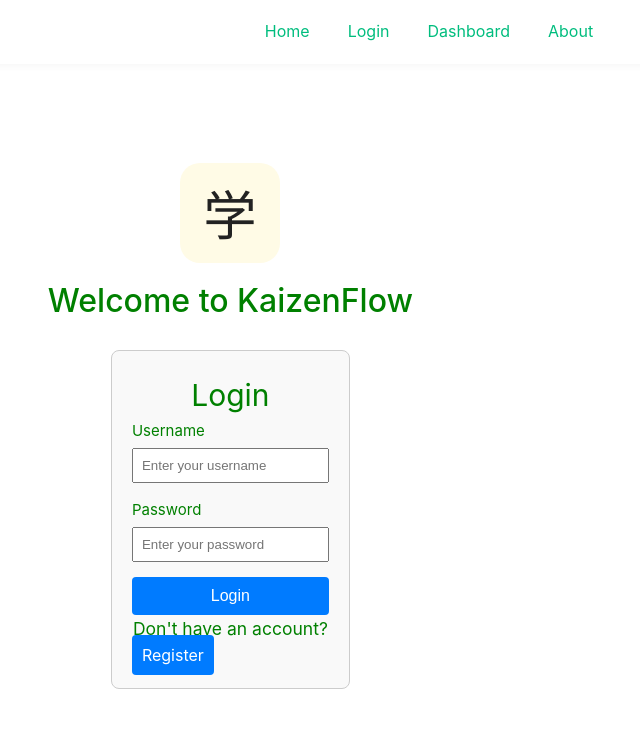
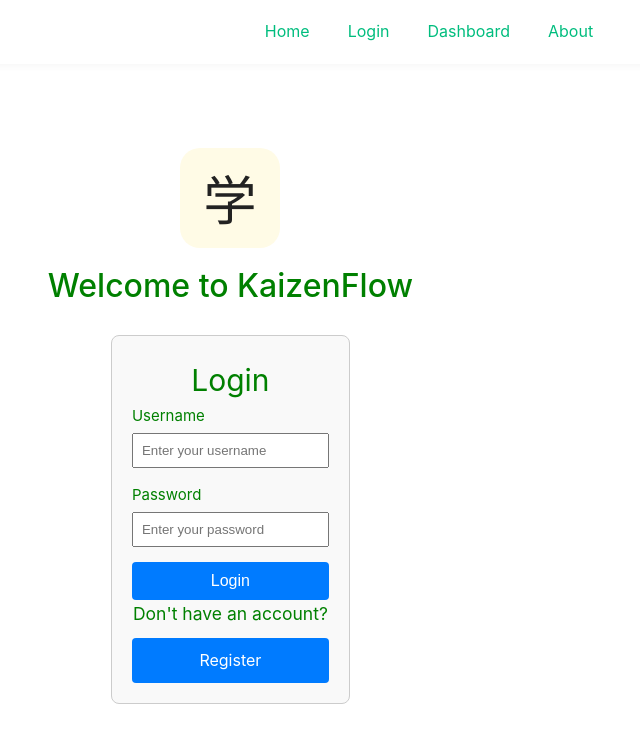
Before and after one commit to amvanmaren/KaizenFlow, a Vue app in the folder frontend/KaizenFlow_Frontend/: page /login in a window 1280 px wide. Shown: the top 742 px of the page, without its empty margins (211-851 px from the left). Built offline with nearby package versions, Linux system fonts and the light colour scheme; the HTML template or start-up script is replaced by a standard one.

Commit message:
Added class for register button, needed display: block property in order for width property to be used with <router-link>

```diff
--- a/frontend/KaizenFlow_Frontend/src/views/Login.vue
+++ b/frontend/KaizenFlow_Frontend/src/views/Login.vue
@@ -28,7 +28,7 @@
         <button type="submit" class="login-button">Login</button>
       </form>
       <h3>Don't have an account?</h3>
-      <router-link to="/register" class="login-button">Register</router-link>
+      <router-link to="/register" class="register-link-button">Register</router-link>
       <p v-if="errorMessage" class="error-message">{{ errorMessage }}</p>
     </div>
   </div>
@@ -147,6 +147,21 @@ input {
   background-color: #0056b3;
 }
 
+.register-link-button {
+  width: 100%;
+  padding: 10px;
+  background-color: #007bff;
+  color: white;
+  border: none;
+  border-radius: 4px;
+  cursor: pointer;
+  font-size: 1rem;
+  text-align: center;
+  display: block;
+  margin-top: 10px;
+  font-size: 1rem;
+}
+
 .error-message {
   color: red;
   text-align: center;
```
